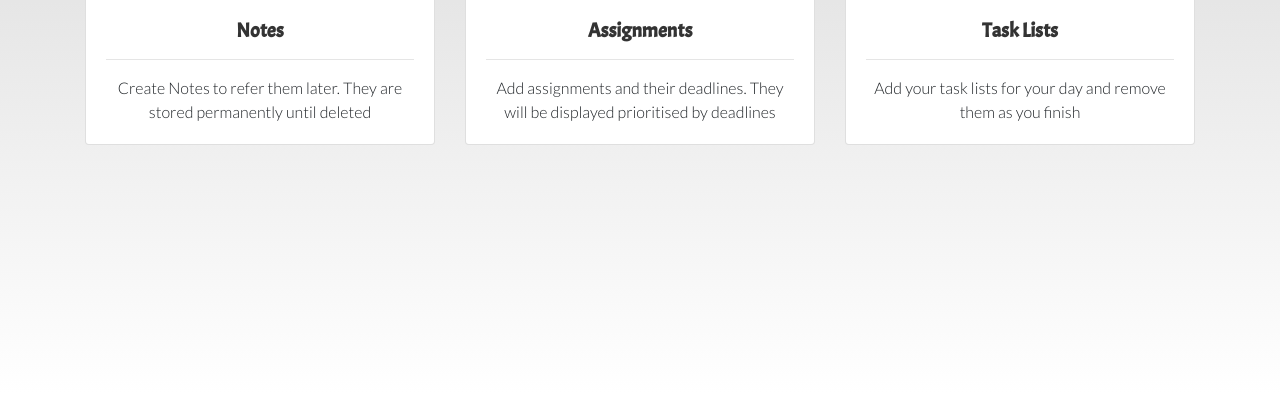
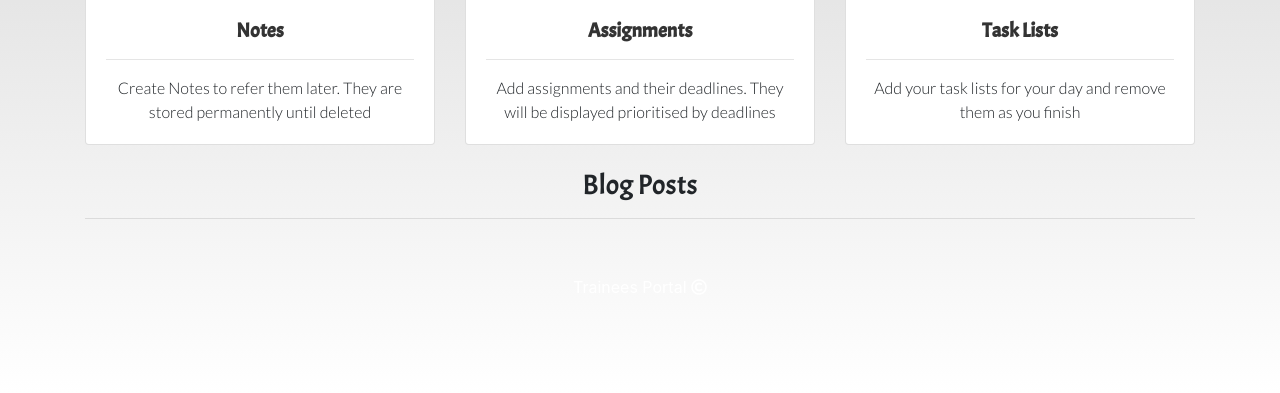
Before and after one commit to Georgette-Lumbe/traineesportal, a Django app: page / in a window 1280 px wide. Shown: the part 407-800 px from the top of the page. Run offline with Django 3.2, Linux system fonts and the light colour scheme; data that the repository does not hold is empty; some libraries are stand-ins or nearby versions.

Commit message:
Uncomment code, create a visual separation with bloon with blogposts and others features, and convert KeyError() to KeyError

```diff
--- a/blog/views.py
+++ b/blog/views.py
@@ -74,7 +74,7 @@ def assignments(request):
                     finished = True
                 else:
                     finished = False
-            except KeyError():
+            except KeyError:
                 finished = False
 
             assignment = Assignments(
--- a/static/css/style.css
+++ b/static/css/style.css
@@ -204,13 +204,12 @@ a:hover {
     color: #0E6CFC;
 }
 
-/*
 footer .dark-bg {
     clear: both;
     position: relative;
     height: 200px;
     margin-top: -200px;
-} */
+}
 
 /*------------------------------------------Media queries*/
 
--- a/templates/assignments.html
+++ b/templates/assignments.html
@@ -36,9 +36,6 @@
                             <input class="form-check-input" type="checkbox" value="">
                             {% endif %}
                             <button>Mark as Completed</button>
-                            <!--<label class="form-check-label text-light" for="flexCheckDefault">
-                                Mark as Completed
-                            </label>-->
                         </div>
                     </a>
                 </td>
--- a/templates/base.html
+++ b/templates/base.html
@@ -96,15 +96,10 @@
 
   </main>
 
-  <!--<footer class="footer mt-auto py-3 bg-dark">
-    <div class="container text-center text-white">
-      <p>Trainees Portal <i class="far fa-copyright"></i></p>
-    </div>
-  </footer>-->
-  <!--=====================Footer========================
-  <footer class="footer mt-auto py-3 dark-bg">
+  <!--=====================Footer========================-->
+  <footer class="footer mt-auto py-3 bg-bg">
     <p class="m-0 text-center text-white">Trainees Portal <i class="far fa-copyright"></i></p>
-  </footer>-->
+  </footer>
 
   <script src="https://cdnjs.cloudflare.com/ajax/libs/jquery/3.3.1/jquery.min.js"></script>
   <script src="https://cdnjs.cloudflare.com/ajax/libs/popper.js/1.14.7/umd/popper.min.js"
--- a/templates/index.html
+++ b/templates/index.html
@@ -10,7 +10,8 @@
   <div class="row">
     <div class="col-md-4">
       <div class="card">
-          <img class="card-img-top" src="https://res.cloudinary.com/azurlumbe/image/upload/v1635277268/notes_chxhbj.jpg" alt="Notes image">
+        <img class="card-img-top" src="https://res.cloudinary.com/azurlumbe/image/upload/v1635277268/notes_chxhbj.jpg"
+          alt="Notes image">
         <div class="card-body">
           <h5 class="card-title">
             <a href="{% url 'notes' %}"><strong>Notes</strong></a>
@@ -23,7 +24,9 @@
 
     <div class="col-md-4">
       <div class="card">
-          <img class="card-img-top" src="https://res.cloudinary.com/azurlumbe/image/upload/v1635277243/assignment_quevwz.jpg" alt="Assignment image">
+        <img class="card-img-top"
+          src="https://res.cloudinary.com/azurlumbe/image/upload/v1635277243/assignment_quevwz.jpg"
+          alt="Assignment image">
         <div class="card-body">
           <h5 class="card-title ">
             <a href="{% url 'assignments' %}"><strong>Assignments</strong></a>
@@ -36,7 +39,8 @@
 
     <div class="col-md-4">
       <div class="card">
-          <img class="card-img-top" src="https://res.cloudinary.com/azurlumbe/image/upload/v1635277251/to-do_wvyove.jpg" alt="To-do image">
+        <img class="card-img-top" src="https://res.cloudinary.com/azurlumbe/image/upload/v1635277251/to-do_wvyove.jpg"
+          alt="To-do image">
         <div class="card-body">
           <h5 class="card-title ">
             <a href="{% url 'tasks' %}"><strong>Task Lists</strong></a>
@@ -47,8 +51,13 @@
       </div>
     </div>
   </div>
+</section>
+<!--==============Create a visual separation with blog posts and others features==========-->
+<br>
+<section class="container text-center">
+    <h3>Blog Posts</h3>
+  <hr><br>
 
-  <br><br><br>
   <div class="row">
     {% for post in posts %}
     <div class="col-md-4 ">
--- a/templates/post_details.html
+++ b/templates/post_details.html
@@ -1,4 +1,5 @@
 {% extends 'base.html' %}
+{% load static %}
 {% block content %}
 {% load crispy_forms_tags %}
 
--- a/templates/tasks.html
+++ b/templates/tasks.html
@@ -28,8 +28,6 @@
                             <input class="form-check-input" type="checkbox" value="">
                             {% endif %}
                             <button>Mark as Completed</button>
-                            <!--<label class="form-check-label text-light" for="flexCheckDefault">
-                                Mark as Completed-->
                             </label>
                         </div>
                     </a>
```
Lines whose indentation alone changed are shown as unchanged.
